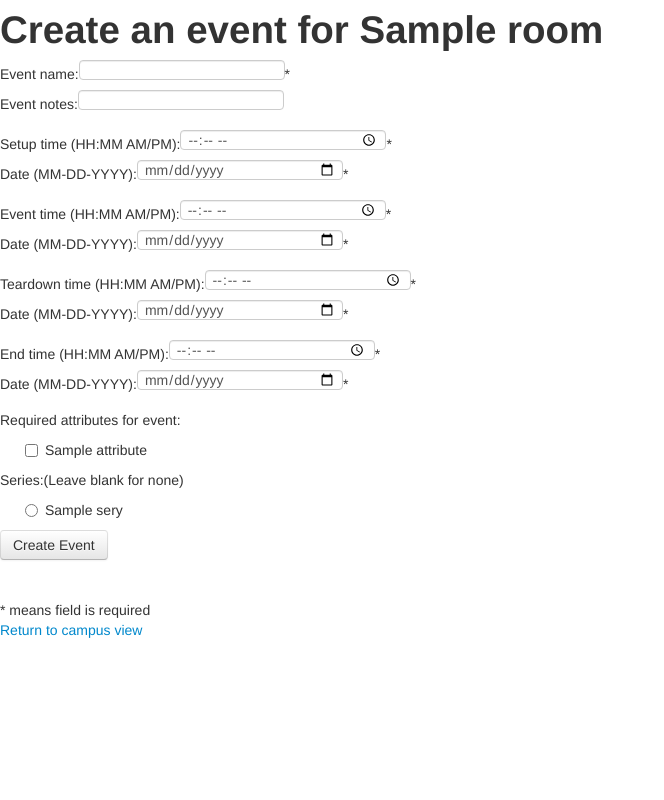
After one commit to scsper/room-booking, a Django app: page /booking/1/create_event/ in a window 1280 px wide. The commit adds this page. Shown: the whole page, without its empty margins (0-664 px from the left). Run offline with Django 3.2, Linux system fonts and the light colour scheme; tables that the repository leaves empty hold one stand-in row (values such as "Sample post"); some libraries are stand-ins or nearby versions.

Commit message:
added partial create_event view without tests

```diff
--- /dev/null
+++ b/room_scheduler/booking/templates/booking/create_event.html
@@ -0,0 +1,63 @@
+{% load staticfiles %}
+<html>
+<head>
+    <title>
+        {% block title %}Home{% endblock title %}
+    </title>
+
+    {% block stylesheets %}
+        <link rel="stylesheet" type="text/css" href="{% static "campus/bootstrap/css/bootstrap.min.css" %}">
+        <link rel="stylesheet" type="text/css" href="{% static "campus/bootstrap/css/bootstrap-responsive.min.css" %}">
+    {% endblock stylesheets %}
+</head>
+<body>
+
+	<h1>Create an event for {{ room.name }}</h1>
+	{% if error_message %}<p><strong>{{ error_message }}</strong></p>{% endif %}
+
+	<form action="{% url 'booking:create' room.id %}" method="post">
+	{% csrf_token %}
+
+		<p>Event name:<input type="text" name="name" maxLength=50>*
+		<br>Event notes:<input type="text" name="notes" maxLength=500></p>
+
+		<p>Setup time (HH:MM AM/PM):<input type="time" name="setupTime">*
+		<br>Date (MM-DD-YYYY):<input type="date" name="setupDate">*
+
+		<p>Event time (HH:MM AM/PM):<input type="time" name="eventTime">*
+		<br>Date (MM-DD-YYYY):<input type="date" name="eventDate">*
+
+		<p>Teardown time (HH:MM AM/PM):<input type="time" name="teardownTime">*
+		<br>Date (MM-DD-YYYY):<input type="date" name="teardownDate">*
+
+		<p>End time (HH:MM AM/PM):<input type="time" name="endTime">*
+		<br>Date (MM-DD-YYYY):<input type="date" name="endDate">*</p>
+
+		<p>Required attributes for event:</br>
+		<ul>
+			{% for attribute in attributes %}
+        		<label class="checkbox" for="attribute{{ forloop.counter }}">
+            	<input type=checkbox name="attributes" id="attribute{{ forloop.counter }}" value="{{ attribute.name }}">
+            	{{ attribute.name }}
+            	</label>
+        	{% endfor %}
+    	</ul>
+
+		<p>Series:(Leave blank for none)</p>
+		<ul>
+			{% for serie in series %}
+				<label class="radio" for="serie{{ forloop.counter }}">
+				<input type=radio name="series" id="serie{{ forloop.counter }}" value="{{ serie.name }}">
+				{{ serie.name }}
+				</label>
+			{% empty %}
+				<li>Create a series</li>
+			{% endfor %}
+		</ul>
+
+		<p><input class="btn" type=submit value="Create Event"></p>
+	</form>
+	<br>* means field is required</br>
+	<a href="/campus/"> Return to campus view</a>
+
+</body>
--- a/room_scheduler/booking/urls.py
+++ b/room_scheduler/booking/urls.py
@@ -5,4 +5,5 @@ from booking import views
 urlpatterns = patterns('',
     url(r'^(?P<room_id>\d+)/$', views.detail, name='detail'),
     url(r'^(?P<room_id>\d+)/create_event/$', views.create_event, name='create_event'),
+    url(r'^(?P<room_id>\d+)/create/$', views.create, name='create'),
 )
--- a/room_scheduler/booking/views.py
+++ b/room_scheduler/booking/views.py
@@ -1,18 +1,68 @@
 from django.shortcuts import render, get_object_or_404
+from django.http import HttpResponseRedirect
+from django.core.urlresolvers import reverse
 
-from booking.models import Event
-from campus.models import Room
+from datetime import datetime
+import pytz
+
+from booking.models import Event, Series
+from campus.models import Room, Attribute
 
 def detail(request, room_id):
     room = get_object_or_404(Room, pk=room_id)
-    print room
-    print room.occupancy
-    print room.attributes.all()
-    print room.event_set.all()
     return render(request, 'booking/detail.html', {'room': room})
 
 def create_event(request, room_id):
     room = get_object_or_404(Room, pk=room_id)
-    return render(request, 'booking/create_event.html', {'room': room})
+    return render(request, 'booking/create_event.html', {'room': room, 'attributes': room.attributes.all(), 'series': Series.objects.all()})
+
+def create(request, room_id):
+	room = get_object_or_404(Room, pk=room_id)
+
+	name = request.POST['name']
+	setupTime = request.POST['setupTime']
+	setupDate = request.POST['setupDate']
+	eventTime = request.POST['eventTime']
+	eventDate = request.POST['eventDate']
+	teardownTime = request.POST['teardownTime']
+	teardownDate = request.POST['teardownDate']
+	endTime = request.POST['endTime']
+	endDate = request.POST['endDate']
+
+	if( name == "" or setupTime == "" or eventTime == "" or teardownTime == "" or endTime == "" or setupDate == "" or eventDate == "" or teardownDate == "" or endDate == ""):
+		return render(request, 'booking/create_event.html',
+			{'room': room, 'attributes': room.attributes.all(),
+			'series': Series.objects.all(), 'error_message': "Enter all required fields"})
+
+
+	try:
+		dtSetupTime = datetime.strptime(setupDate + " " + setupTime, "%m-%d-%Y %H:%M %p")
+		dtEventTime = datetime.strptime(eventDate + " " + eventTime, "%m-%d-%Y %H:%M %p")
+		dtTeardownTime = datetime.strptime(teardownDate + " " + teardownTime, "%m-%d-%Y %H:%M %p")
+		dtEndTime = datetime.strptime(endDate + " " + endTime, "%m-%d-%Y %H:%M %p")
+	except (ValueError):
+		return render(request, 'booking/create_event.html',
+			{'room': room, 'attributes': room.attributes.all(),
+			'series': Series.objects.all(), 'error_message': "Enter dates and times correctly"})
+
+	dtSetupTime = dtSetupTime.replace(tzinfo=pytz.utc)
+	dtEventTime = dtEventTime.replace(tzinfo=pytz.utc)
+	dtTeardownTime = dtTeardownTime.replace(tzinfo=pytz.utc)
+	dtEndTime = dtEndTime.replace(tzinfo=pytz.utc)
+
+	attributes = request.POST.getlist('attributes')
+	series = request.POST.get('series')
+
+	event = Event.objects.create(name=name, notes=request.POST['notes'],
+		setupTime=dtSetupTime, eventTime=dtEventTime, teardownTime=dtTeardownTime, endTime=dtEndTime)
+	for attribute in attributes:
+		event.attributes.add(Attribute.objects.get(name=attribute))
+	if series is not None:
+		event.series.add(series)
+
+	event.rooms.add(room)
+	print event
+
+	return HttpResponseRedirect(reverse('booking:detail', args=(room.id,)))
 
 # Create your views here.
--- a/room_scheduler/campus/templates/base.html
+++ b/room_scheduler/campus/templates/base.html
@@ -24,7 +24,7 @@
                                 {{ attribute.name }}
                             </label>
                         {% endfor %}
-                        Occupancy: <input type="text" name="occupancy" onFocus="if(this.value==0)this.value='';" value=0>
+                        Occupancy: <input type="text" name="occupancy" onFocus="if(this.value==0)this.value='';" value="0" defaultValue="0">
                         <input class="btn" type=submit value="Search">
                         </form>
                     {% else %}
```
Also changed, not shown: room_scheduler/booking/tests/test_views.py (+6 -6 lines), room_scheduler/booking/migrations/0001_initial.py (added), room_scheduler/booking/migrations/__init__.py (added), room_scheduler/campus/migrations/0001_initial.py (added), room_scheduler/campus/migrations/__init__.py (added), room_scheduler/campus/models.py (line endings or trailing spaces), 1 other file.
